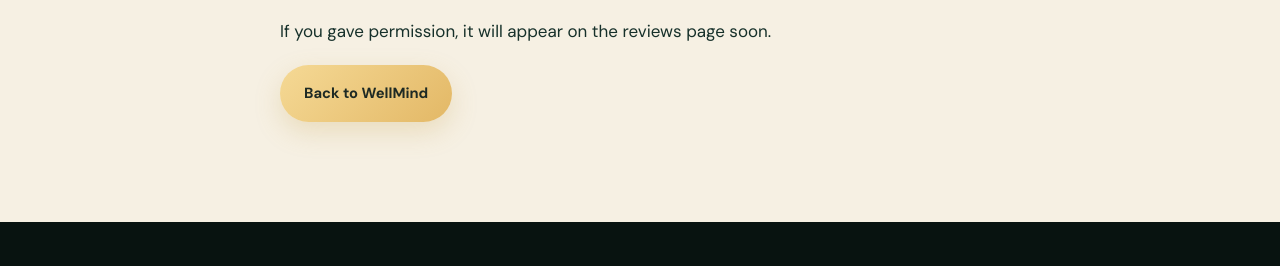
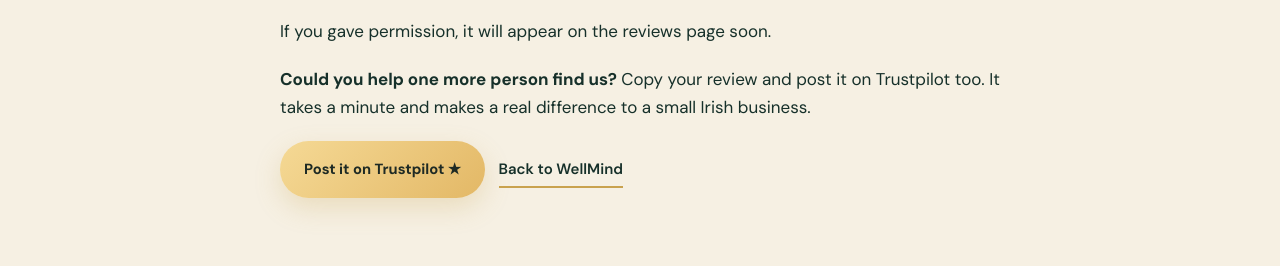
Before and after one commit to gerwellmind/wellmind-website, a plain HTML site: page reviews/thanks/index.html in a window 1280 px wide. Shown: the part 282-548 px from the top of the page. Drawn offline with Linux system fonts and the light colour scheme; a web font is replaced by a local one.

Commit message:
Reviews: Trustpilot links
Co-Authored-By: Claude Opus 5.5 <noreply@anthropic.com>
Claude-Session: https://claude.ai/code/session_01HURQq3h9sVJaery8kys8eN

```diff
--- a/reviews/thanks/index.html
+++ b/reviews/thanks/index.html
@@ -23,7 +23,8 @@
 <h1>Thank you.</h1>
 <p>Your review is on its way to Ger. He reads every one personally, and it means a lot.</p>
 <p>If you gave permission, it will appear on the <a href="/reviews/">reviews page</a> soon.</p>
-<p><a class="button" href="/">Back to WellMind</a></p>
+<p><strong>Could you help one more person find us?</strong> Copy your review and post it on Trustpilot too. It takes a minute and makes a real difference to a small Irish business.</p>
+<p><a class="button" href="https://www.trustpilot.com/evaluate/wellmind.ie" target="_blank" rel="noopener">Post it on Trustpilot ★</a> &nbsp; <a class="text-link" href="/">Back to WellMind</a></p>
 </article></main>
 <footer><div class="wrap footer-top"><a class="footer-brand" href="/">WellMind<small>WITH GER BOLAND</small></a><p>Your present. Your goals.<br>Your next step.</p><div class="footer-contact"><a href="mailto:ger@wellmind.ie">ger@wellmind.ie</a><a href="/#questions">Before we begin</a><a href="/well-mind-app/">The Well Mind app</a><a href="/terms/">Terms</a><a href="/privacy/">Privacy</a><a href="/refunds/">Refunds</a><a href="/reviews/">Reviews</a></div></div><div class="wrap footer-bottom"><span>© <span id="year">2026</span> WellMind · Ger Boland</span><span>Online personal development · In-person massage · Counselling planned for mid-2027</span></div></footer>
 <script src="/script.js"></script>
```
Also changed, not shown: reviews/index.html (+1 -0 lines).
